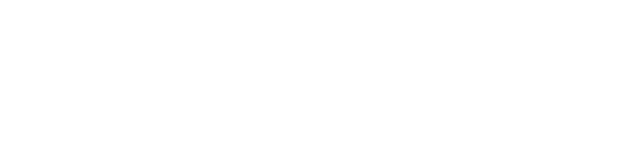
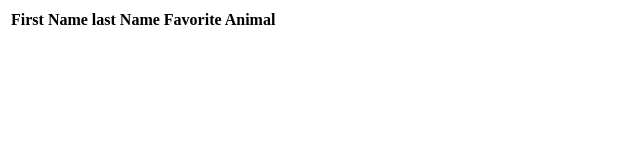
Before and after one commit to imjustgonnasendit/html_faves, a plain HTML site: page favorites.html in a window 1280 px wide. Shown: the whole page, without its empty margins (0-640 px from the left). Drawn offline with Linux system fonts and the light colour scheme.

Commit message:
Add table header row

```diff
--- a/favorites.html
+++ b/favorites.html
@@ -5,7 +5,13 @@
   </head>
   <body>
     <table>
-      <thead></thead>
+      <thead>
+        <tr>
+          <th>First Name</th>
+          <th>last Name</th>
+          <th>Favorite Animal</th>
+        </tr>
+      </thead>
     </table>
   </body>
 </html>
```
